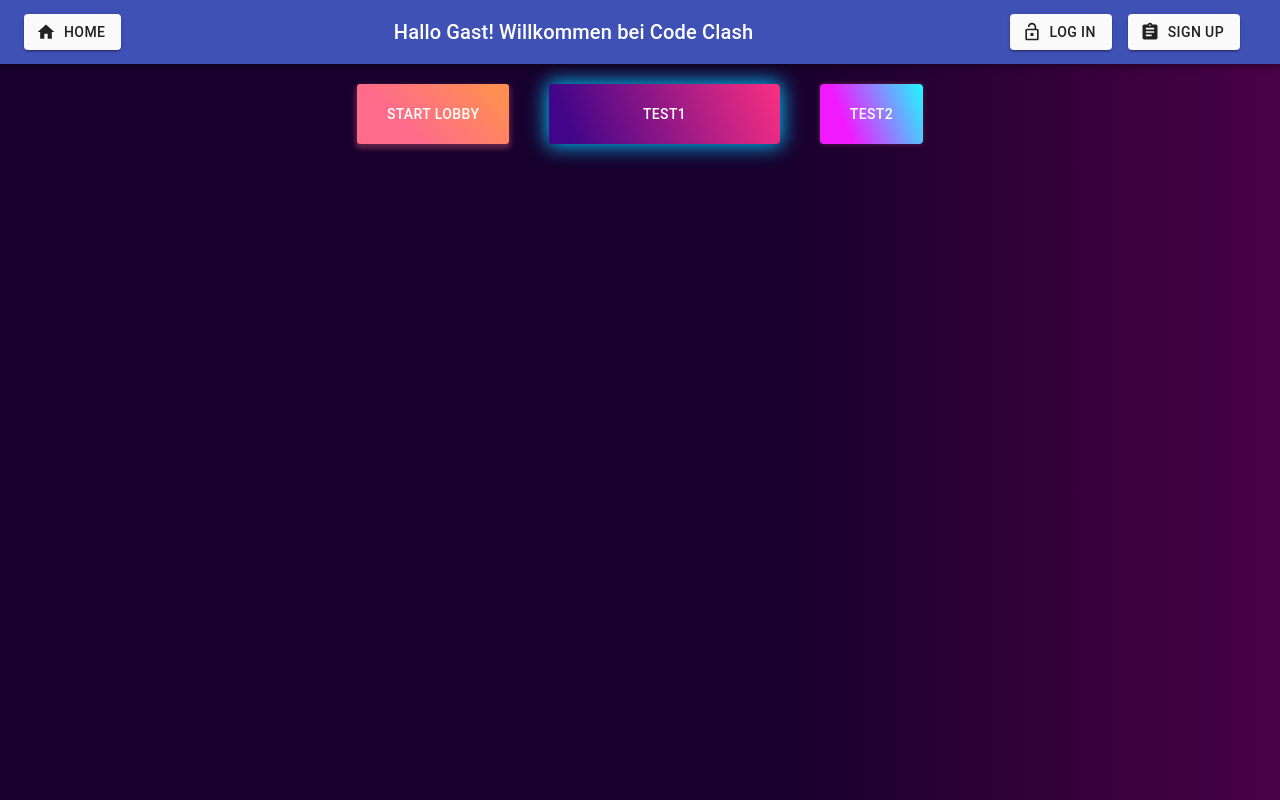
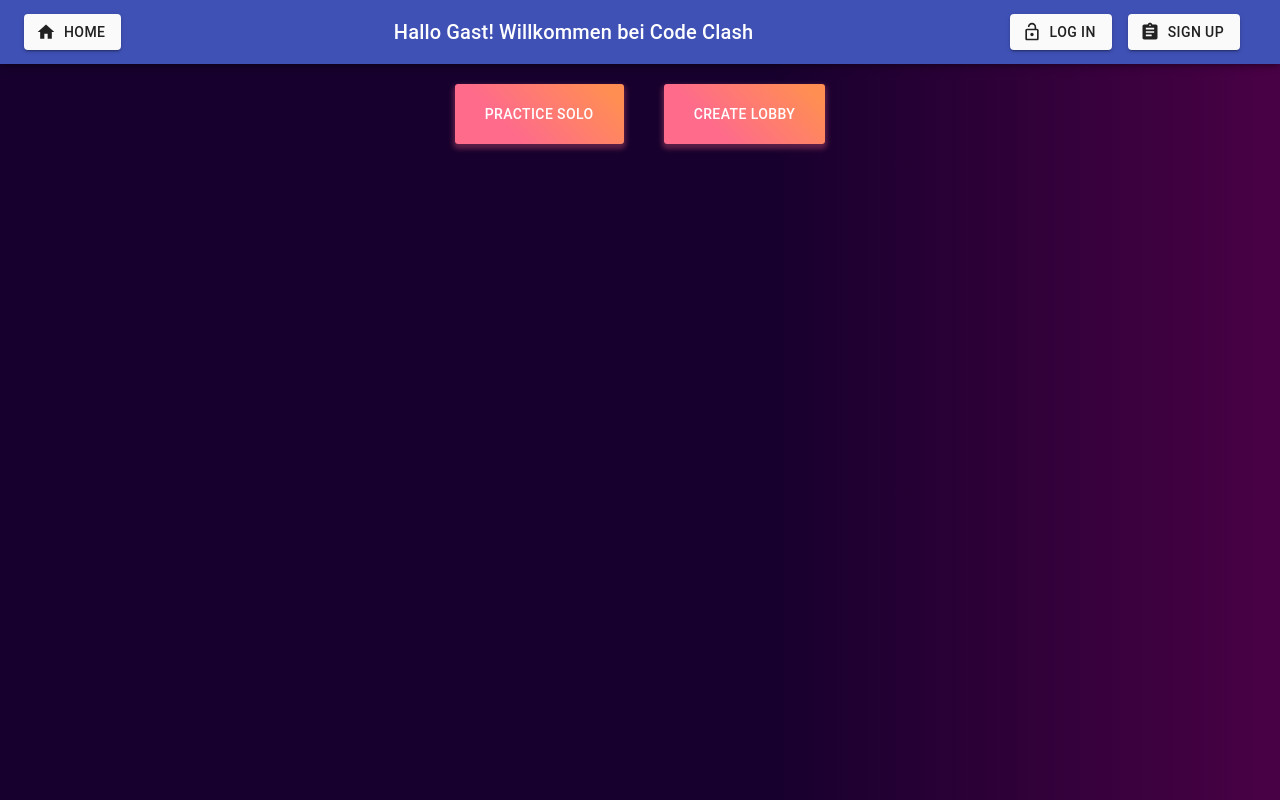
Before and after one commit to HeinrichBoese/codingclash, a React (Create React App) app: page / in a window 1280 px wide. Built offline with nearby package versions, Linux system fonts and the light colour scheme; no server answers.

Commit message:
solo mode button

```diff
--- a/src/components/Home.js
+++ b/src/components/Home.js
@@ -44,16 +44,12 @@ const styles = {
 const Home = () => {
   return (
     <div className = 'lobbyCont' style={styles.container}>
+      <Button  style={styles.root} component={Link} to={"/solo"}>
+        Practice Solo
+      </Button>
       <Button  style={styles.root} component={Link} to={"/game"}>
-        Start Lobby
+        Create Lobby
       </Button>
-      <Button style={styles.root2} className ='illuminate'>
-        test1
-      </Button>
-      <Button style={styles.root3} >
-        test2
-      </Button>
-
     </div>
   );
 };
```
